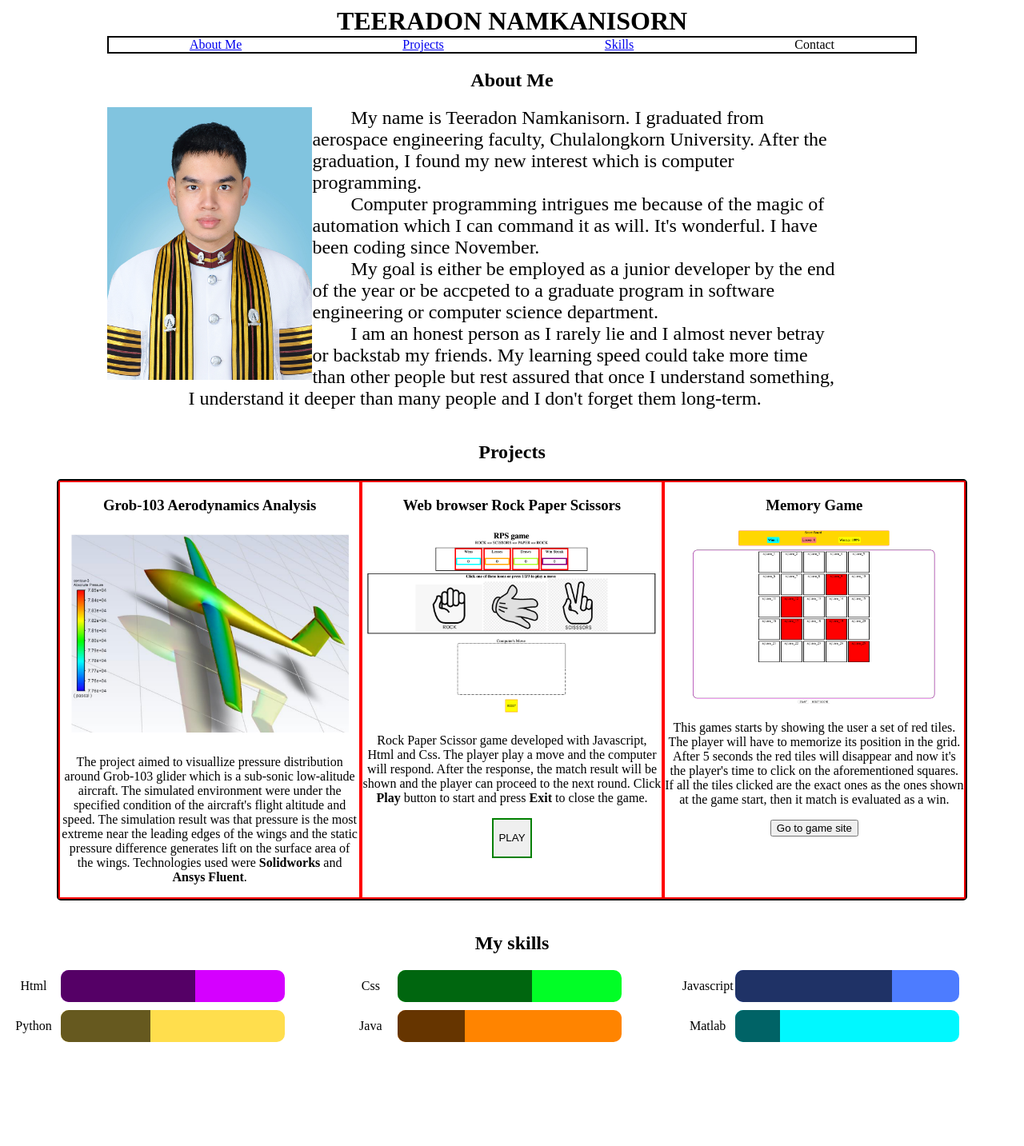
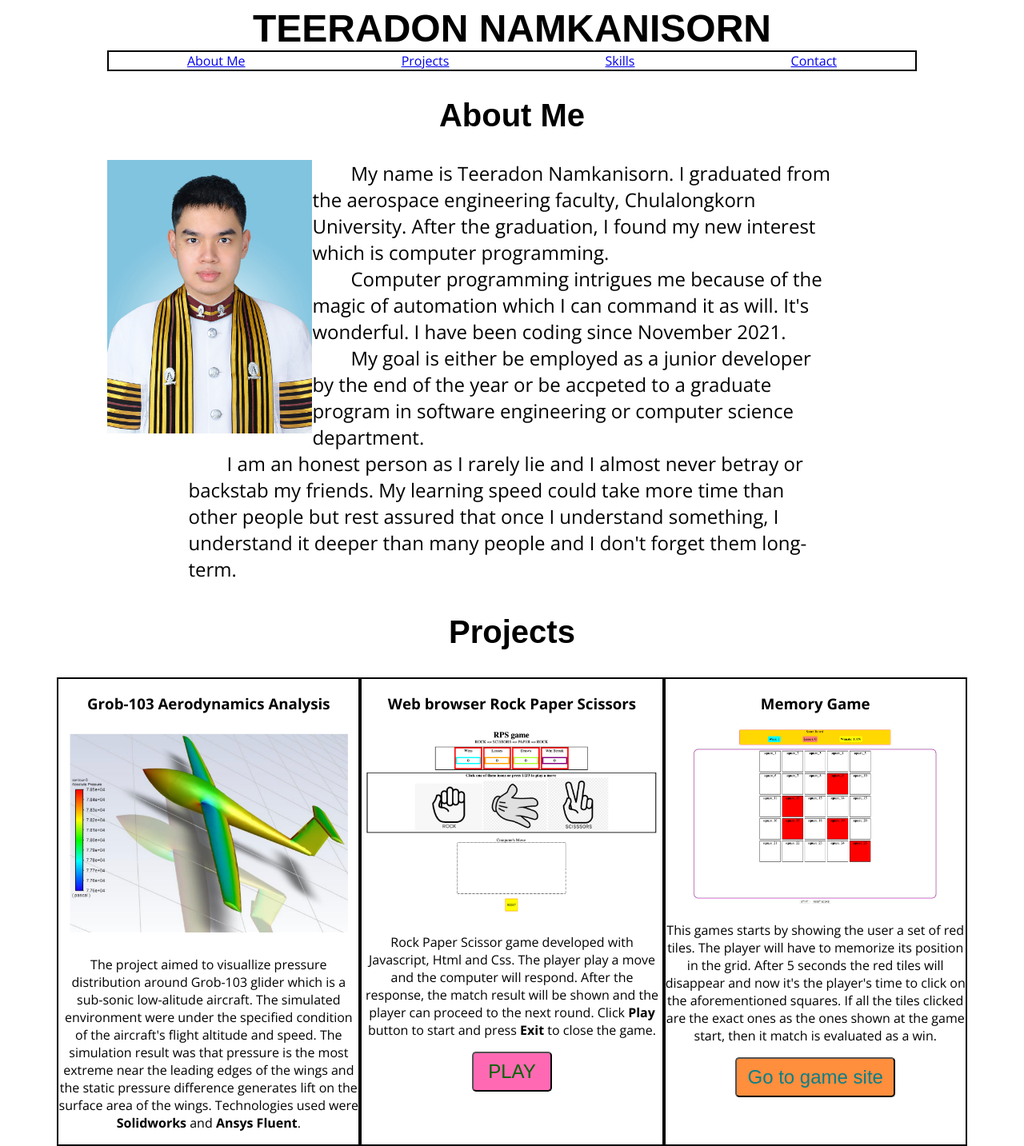
Before and after one commit to TeeradonNamkanisorn/Teeradon_First_Portfolio, a plain HTML site: page index.html in a window 1280 px wide. Shown: the top 1433 px of the page at 80% size. Before the commit the page ends 1321 px from the top, so only its background shows below. Drawn offline with nearby package versions, Linux system fonts and the light colour scheme.

Commit message:
completed 1.0: all minimum requirements met

```diff
--- /dev/null
+++ b/contactStyle.css
@@ -0,0 +1,39 @@
+h1 {
+    text-align: center;
+}
+nav ul {
+    display: flex;
+    list-style-type: none;
+    padding: 0;
+    justify-content: space-around;
+    align-items: center;
+    flex-wrap: wrap;
+    border: 2px solid black;
+    width: 80%;
+    margin: 0 auto;
+}
+
+ul.contactList {
+    margin: 40px auto;
+    list-style-type: none;
+    padding: 0;
+    justify-content: space-around;
+    align-items: center;
+    flex-wrap: wrap;
+    border: 2px solid black;
+    width: 400px;
+}
+ul.contactList li a, ul.contactList li p {
+    display: inline-block;
+}
+ul.contactList li {
+    padding: 0 1rem;
+}
+ul.contactList > li > a {
+    float: right;
+}
+
+.contactList img {
+    width: 2.5rem;
+    height: 2.5rem;
+}
--- a/index.html
+++ b/index.html
@@ -6,6 +6,7 @@
     <meta name="viewport" content="width=device-width, initial-scale=1.0">
     <title>Teeradon Namkanisorn Portfolio</title>
     <link href="style.css" rel="stylesheet">
+    <link href="https://fonts.googleapis.com/css2?family=Open+Sans:wght@300;400;700&display=swap" rel="stylesheet">
 </head>
 <body>
     <header>
@@ -15,7 +16,7 @@
                     <li><a href="#about">About Me</a></li>
                     <li><a href="#skills">Projects</a></li>
                     <li><a href="#skills">Skills</a></li>
-                    <li><a>Contact</a></li>
+                    <li><a href="contact.html">Contact</a></li>
                 </ul>
             </nav>
         </header>
@@ -24,12 +25,12 @@
         <div id="profContainer">
             <img src="ProfPic.jpg">
             <p>
-                My name is Teeradon Namkanisorn. I graduated from aerospace engineering faculty, Chulalongkorn University. After the graduation,
+                My name is Teeradon Namkanisorn. I graduated from the aerospace engineering faculty, Chulalongkorn University. After the graduation,
             I found my new interest which is computer programming.
             </p>
                 <p>
                     Computer programming intrigues me because of the magic of automation which I can command it as will. It's wonderful.
-            I have been coding since November.
+            I have been coding since November 2021.
                 </p>
                 <p>
                     My goal is either be employed as a junior developer by the end of the year or be accpeted to a graduate program in software engineering or
@@ -147,7 +148,8 @@
                     After 5 seconds the red tiles will disappear and now it's the player's time to click on the aforementioned squares.
                     If all the tiles clicked are the exact ones as the ones shown at the game start, then it match is evaluated as a win.
                 </p>
-                <button id="memoryGameLinkButton">
+                <p class="warning">Warning: not compatible on mobile</p>
+                <button id="memoryGameLinkButton_mobile">
                     Go to game site
                 </button>
             </div>
@@ -218,13 +220,15 @@
             document.getElementById("gameModal").style.display = "none";
         })
         document.getElementById("rpsLinkButton").addEventListener("click", function () {
-            window.open("#");
+            window.open("RockPaperScissorPage/index.html");
         })
 
         document.getElementById("memoryGameLinkButton").addEventListener("click", function(){
-            window.open("#");
+            window.open("MemoryGamePage/index.html");
         })
-
+        document.getElementById("memoryGameLinkButton_mobile").addEventListener("click", function(){
+            window.open("MemoryGamePage/index.html");
+        })
 
     </script>
 </body>
--- a/style.css
+++ b/style.css
@@ -1,9 +1,19 @@
 * {
     box-sizing: border-box;
 }
+body {
+    font-family: "Open Sans";
+}
 h1 {
+    font-family: "Arial";
     margin: 0 auto;
+    font-size: 48px;
 }
+h2 {
+    font-size: 40px;
+    font-family: "Arial"
+}
+
 
 nav ul {
     display: flex;
@@ -70,14 +80,14 @@ nav ul {
 #projectBoard {
     width: 90%;
     height: auto;
-    border: 2px solid black;
     border-radius: 5px;
     margin: 0 auto;
     display: flex;
     justify-content: center;
 }
+
 #projectBoard .projectContainer {
-    border: 2px solid red;
+    border: 2px solid black;
     flex: 1 1 0;
 }
 .projectTitle {
@@ -87,6 +97,24 @@ nav ul {
     width: 100%;
     height: auto;
 }
+#playGame {
+    font-size: 1.5em;
+    border-radius: 5px;
+    background-color: hotpink;
+    color: darkgreen;
+    width: 100px;
+    height: 50px;
+}
+
+#memoryGameLinkButton {
+    font-size: 1.5em;
+    border-radius: 5px;
+    background-color: #FF8E3D;
+    color: #067F8A;
+    width: 200px;
+    height: 50px;
+}
+
 /*Tablet and mobile view*/
 .mobileImg {
     width: 50%;
@@ -94,6 +122,10 @@ nav ul {
 .dropDown {
     display: none;
 }
+.warning {
+    color: red;
+}
+
 @media only screen and (max-width: 900px) {
     #projectBoard {
         display: none;
@@ -124,7 +156,7 @@ nav ul {
 }
 .square p {
     display: inline-block;
-    width: 17%;
+    width: 20%;
     text-align: center;
 }
 
@@ -198,11 +230,7 @@ nav ul {
 
 
 /*========================================================ROCK PAPER SCISSORS =============================================*/
-#playGame {
-    border: 2px solid green;
-    width: 50px;
-    height: 50px;
-}
+
 h1 {
     margin: 0 auto;
     text-align: center;
@@ -217,7 +245,6 @@ h1 {
 .displayBoard {
     display: inline-block;
     width: 100px;
-    border: 5px solid red
 }
 body {
     text-align: center;
@@ -279,9 +306,7 @@ body {
     width: 50%;
 }
 
-#popupText {
-    color: red;
-}
+
 #myModal {
     width: 100%;
     height: 100%;
```
Also changed, not shown: contact.html (added, +40 -0 lines), fb.png (added), gh_icon.png (added), 1 other file.
